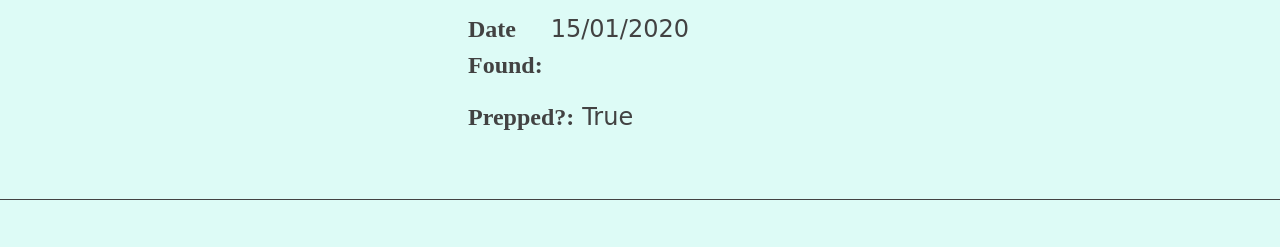
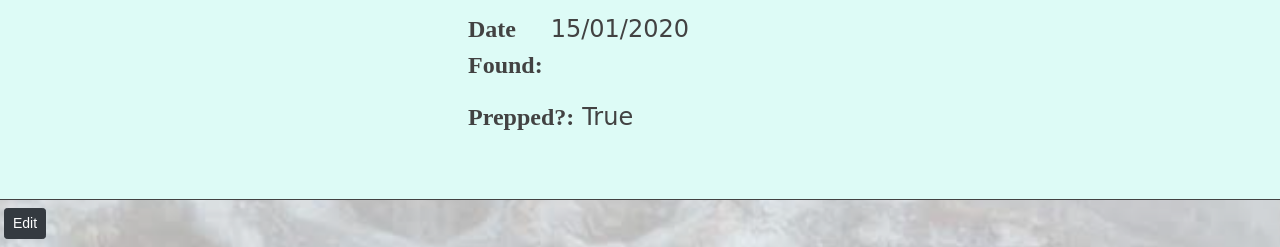
Before and after one commit to HollyT85/Django-Rocks-Fossils, a Django app: a page that uses rocks/templates/rocks/rock-info.html in a window 1280 px wide. Shown: the part 723-970 px from the top of the page. Before the commit the page ends 923 px from the top, so only its background shows below. Run offline with Django 4.2, Linux system fonts and the light colour scheme; a user stored in the database is signed in; tables that the repository leaves empty hold one stand-in row (values such as "Sample post"); grey boxes marked "Sample" are stand-in pictures; some libraries are stand-ins or nearby versions; some web fonts are replaced.

Commit message:
edit rock info

```diff
--- a/rocks/templates/rocks/rock-info.html
+++ b/rocks/templates/rocks/rock-info.html
@@ -148,5 +148,17 @@
     </div>
     {% endif %}
 </div>
+<div class="row">
+    <div class="col-12">
+        {% if request.user.is_superuser %}
+                <div class="row">
+                    <div class="col-12">
+                        <a class="btn btn-dark btn-sm my-2 mx-1"
+                            href="{% url 'edit_rock' rock.id %}">Edit</a>
+                    </div>
+                </div>
+                {% endif %}
+    </div>
+</div>
 
 {% endblock %}
--- a/rocks/urls.py
+++ b/rocks/urls.py
@@ -5,4 +5,5 @@
     path('', views.all_rocks, name="rocks"),
     path('int:<rock_id>', views.rock_info, name='rock_info'),
     path('add/', views.add_rock, name='add_rock'),
+    path('edit/<int:rock_id>/', views.edit_rock, name='edit_rock'),
 ]
--- a/rocks/views.py
+++ b/rocks/views.py
@@ -48,3 +48,30 @@
     }
 
     return render(request, template, context)
+
+@login_required()
+def edit_rock(request, rock_id):
+
+    if not request.user.is_superuser:
+        return redirect(reverse('home'))
+
+    rock = get_object_or_404(Rock, pk=rock_id)
+
+    if request.method == 'POST':
+        rock_form = RockForm(request.POST, request.FILES, instance=rock)
+        if rock_form.is_valid():
+            rock_form.save()
+            return redirect(reverse('rock_info', args=[rock.id]))
+        else:
+            console.log('fail')
+    else:
+        rock = RockForm(instance=rock)
+
+
+    template = 'rocks/edit_rock.html'
+    context = {
+        'rock_form': RockForm,
+        'rock': rock
+    }
+
+    return render(request, template, context)
```
Also changed, not shown: rocks/templates/rocks/edit_rock.html (added, +27 -0 lines).
